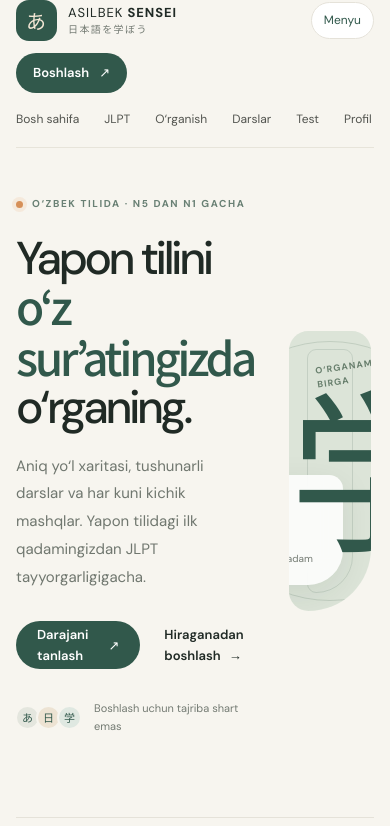
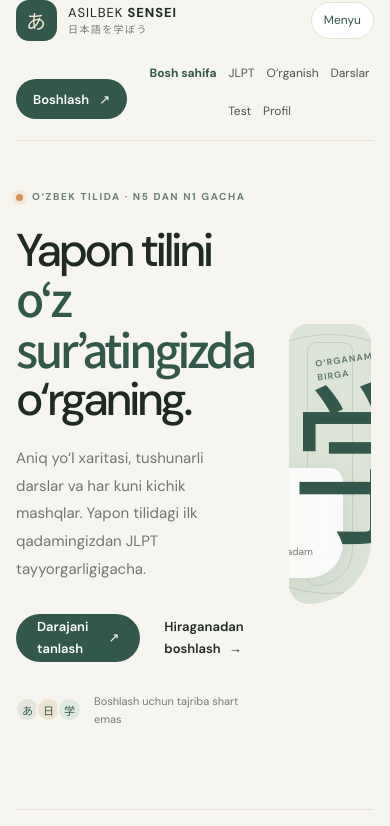
Before and after one commit to asilbekxojanov3-ai/asiolbekksensii, a website: page render-app/index.html in a window 390 px wide. Both pictures are taken after a click on the button "Menyu". Shown: the top 826 px of the page. Drawn offline with Linux system fonts and the light colour scheme; no server answers.

Commit message:
Style separate responsive page views

```diff
--- a/render-app/style.css
+++ b/render-app/style.css
@@ -255,6 +255,17 @@ input, .admin-form textarea { border-color: #dcded5; border-radius: 9px; backgro
 #natija { background: #ecefe8; }
 footer { border-color: var(--line); }
 
+/* Hash navigation keeps each learning area in its own screen. */
+[hidden] { display: none !important; }
+main > [data-view] { min-height: 55vh; }
+#main-nav a[aria-current="page"] { color: var(--green); font-weight: 700; }
+.site-header { gap: 18px; }
+.site-header nav { flex: 1; }
+.site-header nav ul { justify-content: center; gap: clamp(12px, 2vw, 25px); }
+.site-header nav a { white-space: nowrap; }
+.content-section { animation: page-in .24s ease both; }
+@keyframes page-in { from { opacity: .7; transform: translateY(5px); } to { opacity: 1; transform: translateY(0); } }
+
 @media (max-width: 980px) {
   .site-header { width: min(100% - 40px, 760px); }
   .site-header nav { background: var(--paper); }
@@ -280,4 +291,5 @@ footer { border-color: var(--line); }
   .content-section { padding-block: 58px; }
   .dashboard-grid { padding-bottom: 48px; }
   .menu-toggle { color: var(--green); }
+  main > [data-view] { min-height: 60vh; }
 }
```
